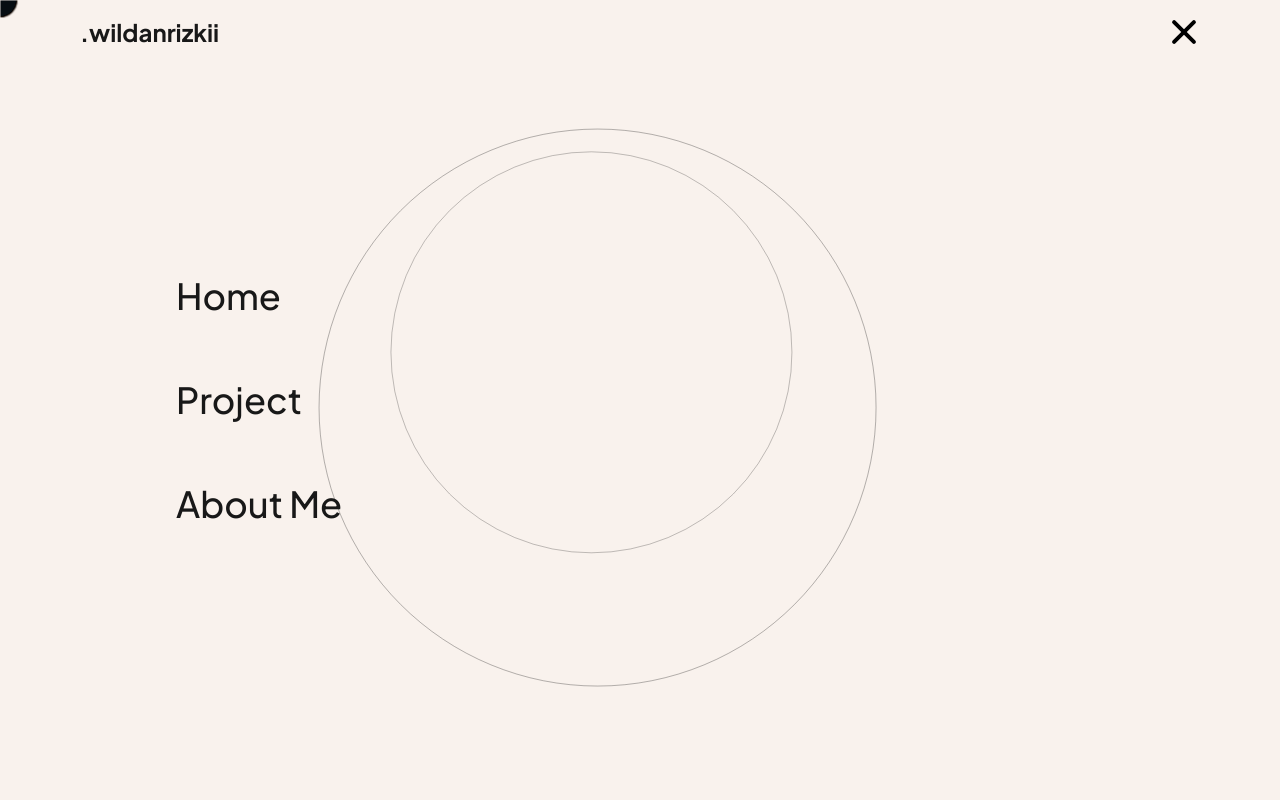
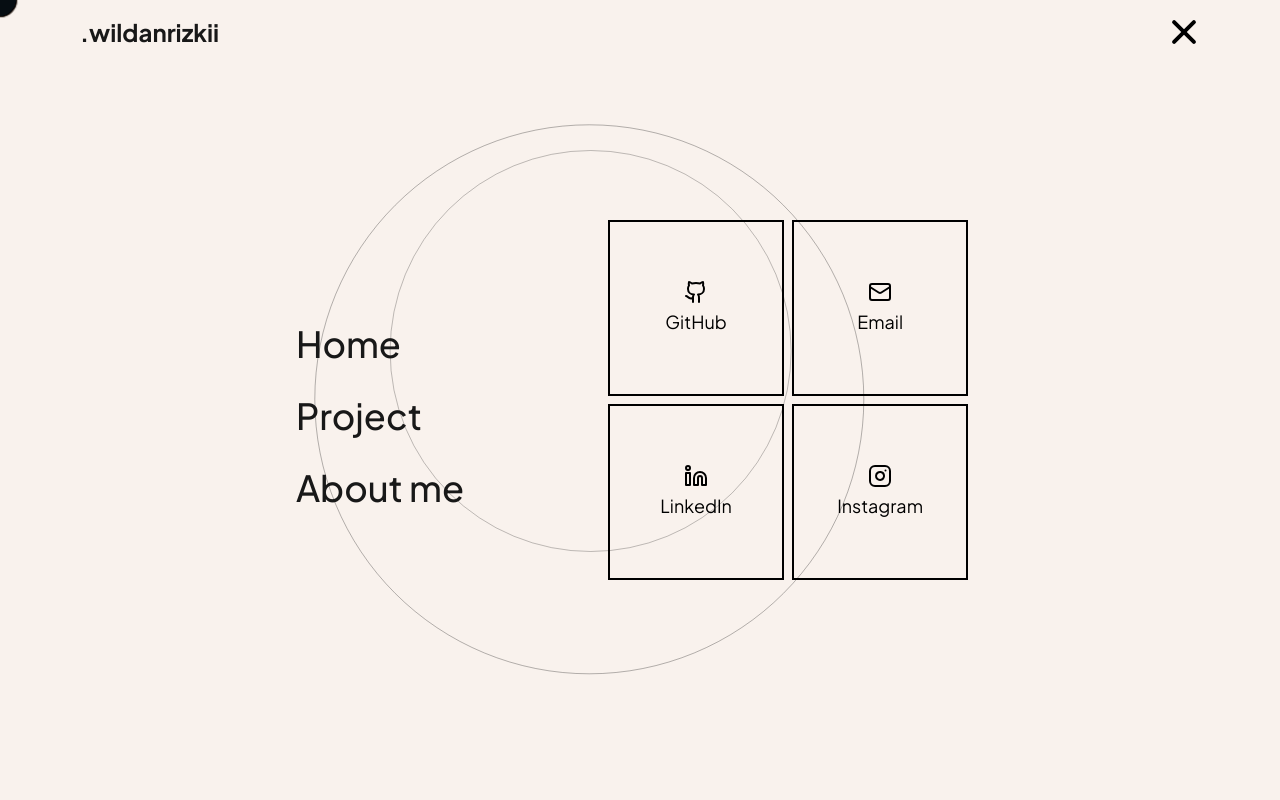
Before and after one commit to wildanrizkii/profile-portfolio, a Next.js app: page / in a window 1280 px wide. Both pictures are taken after a click on the button 1180 px from the left and 32 px from the top of the page. Shown: the top 800 px of the page. Built offline with nearby package versions, Linux system fonts and the light colour scheme.

Commit message:
NavBar fix

```diff
--- a/src/components/Home/index.jsx
+++ b/src/components/Home/index.jsx
@@ -42,6 +42,15 @@
             creating web applications with clean user interfaces and optimized
             user experiences.
           </h1>
+          <motion.button
+            className="mt-8 px-4 py-4 bg-black rounded-sm text-white focus:outline-none text-xl text-center"
+            whileHover={{ scale: 1.05, backgroundColor: "#00000" }}
+            whileTap={{ scale: 0.95 }}
+            transition={{ type: "spring", stiffness: 300 }}
+            style={{ width: "180px" }} // Pastikan tombol tidak melebar
+          >
+            About me
+          </motion.button>
         </div>
         <div className="pt-4">
           <AnimatedScrollMouse />
--- a/src/components/Navbar/index.jsx
+++ b/src/components/Navbar/index.jsx
@@ -1,6 +1,6 @@
 "use client";
 import React, { useState, useEffect } from "react";
-import { Menu, X } from "lucide-react";
+import { Github, Mail, Linkedin, Instagram } from "lucide-react";
 import { motion } from "framer-motion";
 import AnimatedBackground from "../AnimatedBackground";
 
@@ -48,8 +48,77 @@
   const navLinks = [
     { href: "#home", label: "Home" },
     { href: "#projects", label: "Project" },
-    { href: "#about", label: "About Me" },
+    { href: "#about", label: "About me" },
   ];
+
+  const socialLinks = [
+    {
+      title: "GitHub",
+      href: "https://github.com/wildanrizkii",
+      icon: <Github />,
+      bgColor: "bg-transparent",
+    },
+    {
+      title: "Email",
+      href: "mailto:wildanrizki9560@gmail.com",
+      icon: <Mail />,
+      bgColor: "bg-transparent",
+    },
+    {
+      title: "LinkedIn",
+      href: "https://www.linkedin.com/in/wildanrizkii/",
+      icon: <Linkedin />,
+      bgColor: "bg-transparent",
+    },
+    {
+      title: "Instagram",
+      href: "https://www.instagram.com/wildanrizkii/",
+      icon: <Instagram />,
+      bgColor: "bg-transparent",
+    },
+  ];
+
+  const DesktopSocialLinks = () => (
+    <div className="hidden md:flex sm:flex flex-1 items-end justify-end p-4">
+      <div className=" min-w-[360px] max-h-[600px] aspect-square">
+        <div className="grid grid-cols-2 gap-2 h-full">
+          {socialLinks.map((link, index) => (
+            <motion.a
+              key={link.title}
+              href={link.href}
+              initial={{ opacity: 0, scale: 0.8 }}
+              animate={{ opacity: 1, scale: 1 }}
+              transition={{ delay: 0.3 + index * 0.1 }}
+              className={`${link.bgColor} aspect-square flex flex-col items-center justify-center text-black border-2 border-black`}
+            >
+              <span className="text-2xl mb-1">{link.icon}</span>
+              <span className="text-lg">{link.title}</span>
+            </motion.a>
+          ))}
+        </div>
+      </div>
+    </div>
+  );
+
+  // Mobile Social Links Row
+  const MobileSocialLinks = () => (
+    <div className="sm:hidden md:hidden pb-28">
+      <div className="flex justify-center gap-6">
+        {socialLinks.map((link, index) => (
+          <motion.a
+            key={link.title}
+            href={link.href}
+            initial={{ opacity: 0, scale: 0.8 }}
+            animate={{ opacity: 1, scale: 1 }}
+            transition={{ delay: 0.3 + index * 0.1 }}
+            className="w-12 h-12 bg-black border-solid rounded-full flex items-center justify-center text-white"
+          >
+            <span className="text-xl">{link.icon}</span>
+          </motion.a>
+        ))}
+      </div>
+    </div>
+  );
 
   return (
     <>
@@ -104,9 +173,11 @@
         transition={{ duration: 0.5, ease: "easeInOut" }}
         className="fixed inset-0 z-40 bg-[#f9f2ed]"
       >
-        <div className="flex items-center justify-start h-full px-44">
+        <div className="flex items-center justify-center h-full px-4">
+          <div className="grid sm:flex md:flex items-center justify-center gap-32 w-full max-w-7xl">
+            {/* Left side - Navigation Links */}
+            <div className="text-left space-y-8">
               <AnimatedBackground />
-          <div className="text-left space-y-16">
               {navLinks.map((link, index) => (
                 <motion.div
                   key={link.href}
@@ -115,11 +186,10 @@
                   transition={{
                     duration: 0.3,
                     ease: "easeOut",
-                  delay: index * 0.1, // Memberikan efek stagger
+                    delay: index * 0.1,
                   }}
                 >
                   <a
-                  key={index}
                     href={link.href}
                     className="block text-4xl text-nowrap font-medium text-dark-gray transition-transform duration-300 hover:scale-110 hover:text-primary"
                     onClick={() => setIsOpen(false)}
@@ -129,6 +199,13 @@
                 </motion.div>
               ))}
             </div>
+
+            {/* Right side - Social Links */}
+            <div className="flex-shrink-0">
+              <DesktopSocialLinks />
+              <MobileSocialLinks />
+            </div>
+          </div>
         </div>
       </motion.div>
     </>
```
Lines whose indentation alone changed are shown as unchanged.
